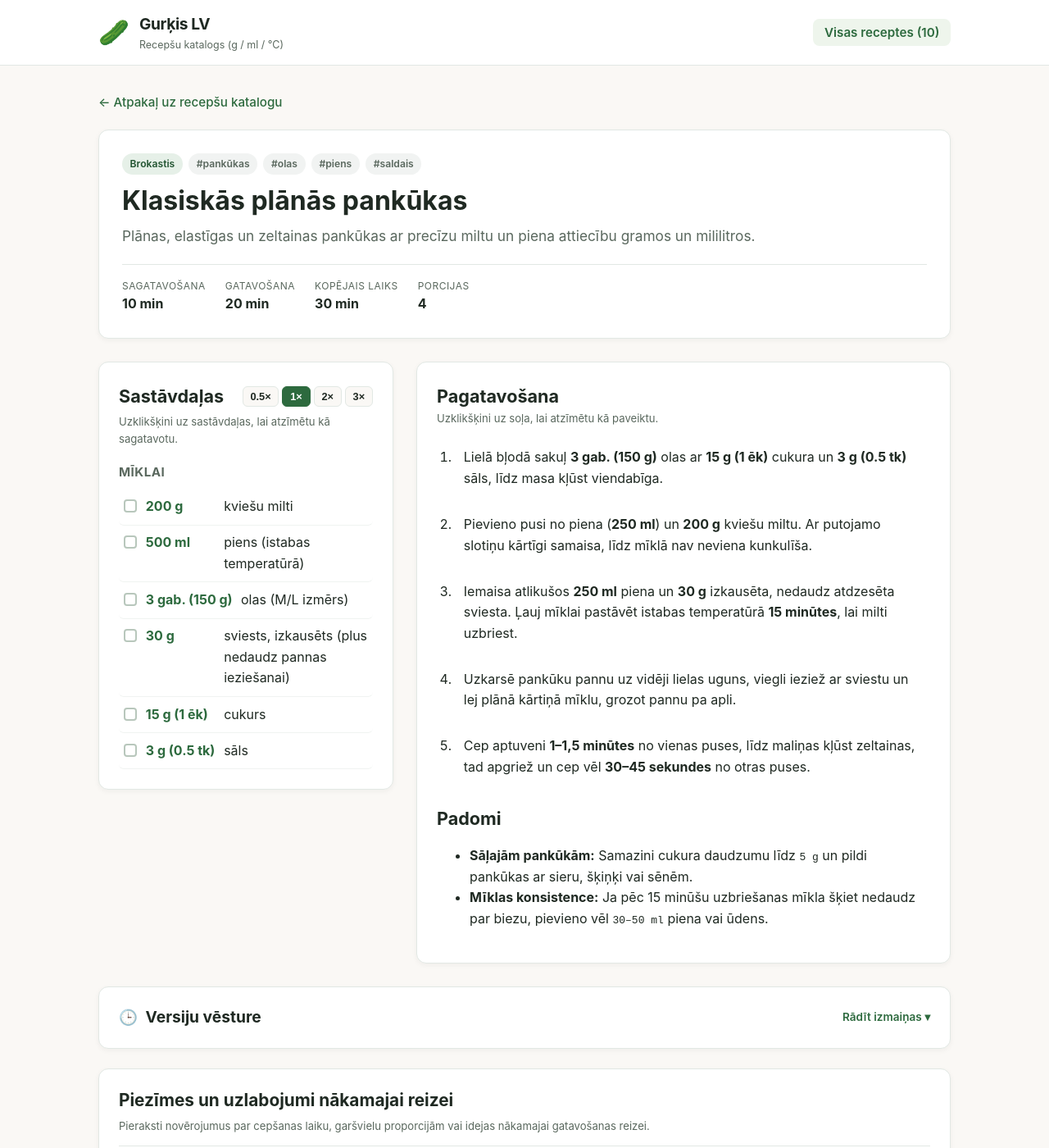
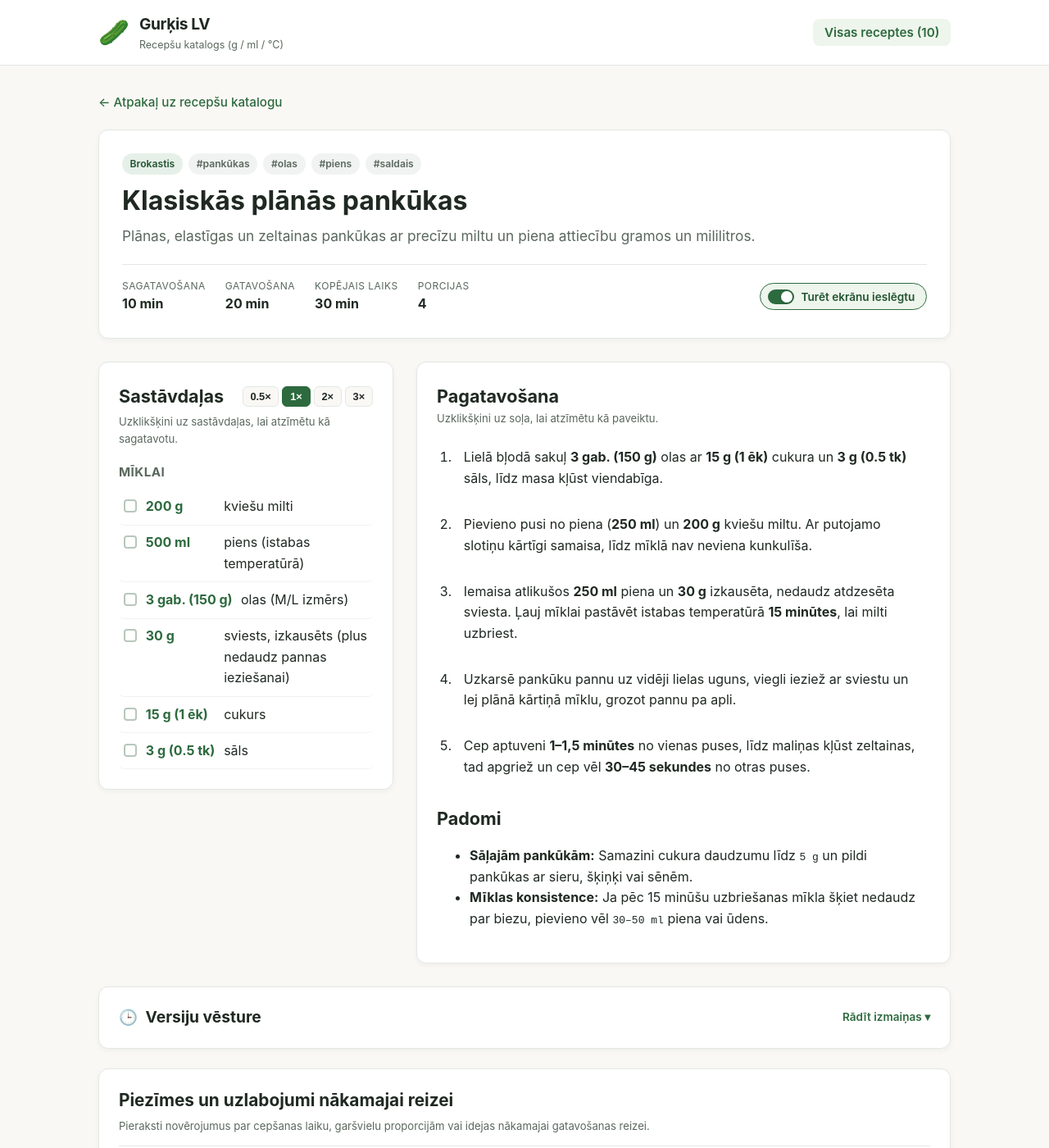
Before and after one commit to HermanisV/gurkis.lv, a Jekyll site: the page built from _recipes/klasiskas-pankukas.md, in a window 1280 px wide and 1400 px high. Shown: the whole window at 82% size. Built offline with Jekyll 4.4.1, drawn with Linux system fonts in a browser that asks for light colours; comment, search, counter and statistics services are not loaded.

Commit message:
feat: add Screen Wake Lock toggle button on recipe pages

```diff
--- a/_layouts/recipe.html
+++ b/_layouts/recipe.html
@@ -58,6 +58,12 @@ layout: default
         </span>
       </div>
       {% endif %}
+      <div class="meta-item meta-item-wakelock" id="wake-lock-container">
+        <button type="button" id="wake-lock-toggle" class="wake-lock-btn" role="switch" aria-checked="false" title="Neļaut ekrānam automātiski izslēgties gatavošanas laikā">
+          <span class="wake-lock-switch" aria-hidden="true"></span>
+          <span class="wake-lock-label">Turēt ekrānu ieslēgtu</span>
+        </button>
+      </div>
     </div>
   </header>
 
--- a/assets/css/style.css
+++ b/assets/css/style.css
@@ -363,6 +363,7 @@ body {
 .recipe-meta-bar {
   display: flex;
   flex-wrap: wrap;
+  align-items: center;
   gap: 1.5rem;
   padding-top: 1rem;
   border-top: 1px solid var(--border-color);
@@ -371,6 +372,75 @@ body {
 .meta-item {
   display: flex;
   flex-direction: column;
+}
+
+.meta-item-wakelock {
+  margin-left: auto;
+}
+
+@media (max-width: 600px) {
+  .meta-item-wakelock {
+    margin-left: 0;
+    width: 100%;
+  }
+}
+
+.wake-lock-btn {
+  display: inline-flex;
+  align-items: center;
+  gap: 0.55rem;
+  font-family: inherit;
+  font-size: 0.85rem;
+  font-weight: 600;
+  color: var(--text-main);
+  background-color: var(--bg-page);
+  border: 1px solid var(--border-color);
+  padding: 0.4rem 0.85rem 0.4rem 0.55rem;
+  border-radius: 999px;
+  cursor: pointer;
+  user-select: none;
+  transition: all 0.15s ease;
+}
+
+.wake-lock-btn:hover {
+  border-color: var(--brand-primary);
+}
+
+.wake-lock-btn.active {
+  background-color: var(--bg-accent-subtle);
+  border-color: var(--brand-primary);
+  color: var(--badge-text);
+}
+
+.wake-lock-switch {
+  width: 32px;
+  height: 18px;
+  border-radius: 999px;
+  background-color: #cbd5ce;
+  position: relative;
+  flex-shrink: 0;
+  transition: background-color 0.2s ease;
+}
+
+.wake-lock-switch::after {
+  content: "";
+  position: absolute;
+  top: 2px;
+  left: 2px;
+  width: 14px;
+  height: 14px;
+  border-radius: 50%;
+  background-color: #fff;
+  box-shadow: 0 1px 2px rgba(0, 0, 0, 0.2);
+  transition: transform 0.2s ease;
+}
+
+.wake-lock-btn.active .wake-lock-switch {
+  background-color: var(--brand-primary);
+}
+
+.wake-lock-btn.active .wake-lock-switch::after {
+  transform: translateX(14px);
 }
 
 .meta-label {
--- a/assets/js/search.js
+++ b/assets/js/search.js
@@ -203,6 +203,97 @@
     }
 
     bindInteractiveRecipeElements();
+
+    // Screen Wake Lock Toggle ("Turēt ekrānu ieslēgtu")
+    const wakeLockContainer = document.getElementById("wake-lock-container");
+    const wakeLockBtn = document.getElementById("wake-lock-toggle");
+
+    if (wakeLockContainer && wakeLockBtn) {
+      if (!("wakeLock" in navigator)) {
+        wakeLockContainer.hidden = true;
+      } else {
+        let wakeLockSentinel = null;
+        let wakeLockDesired = true;
+        try {
+          if (localStorage.getItem("gurkis_wake_lock") === "0") {
+            wakeLockDesired = false;
+          }
+        } catch (_e) {
+          // Ignore localStorage errors
+        }
+
+        function updateWakeLockUI(isActive) {
+          wakeLockBtn.classList.toggle("active", Boolean(isActive));
+          wakeLockBtn.setAttribute("aria-checked", isActive ? "true" : "false");
+        }
+
+        async function acquireWakeLock() {
+          if (!wakeLockDesired || document.visibilityState !== "visible") return;
+          if (wakeLockSentinel && !wakeLockSentinel.released) {
+            updateWakeLockUI(true);
+            return;
+          }
+          try {
+            wakeLockSentinel = await navigator.wakeLock.request("screen");
+            updateWakeLockUI(true);
+            wakeLockSentinel.addEventListener("release", () => {
+              if (!wakeLockDesired) {
+                updateWakeLockUI(false);
+              }
+            });
+          } catch (_err) {
+            updateWakeLockUI(false);
+          }
+        }
+
+        async function releaseWakeLock() {
+          if (wakeLockSentinel) {
+            try {
+              await wakeLockSentinel.release();
+            } catch (_err) {
+              // Ignore release errors
+            }
+            wakeLockSentinel = null;
+          }
+          updateWakeLockUI(false);
+        }
+
+        wakeLockBtn.addEventListener("click", () => {
+          const isCurrentlyActive = wakeLockBtn.classList.contains("active");
+          wakeLockDesired = !isCurrentlyActive;
+          try {
+            localStorage.setItem("gurkis_wake_lock", wakeLockDesired ? "1" : "0");
+          } catch (_e) {
+            // Ignore localStorage errors
+          }
+
+          if (wakeLockDesired) {
+            acquireWakeLock();
+          } else {
+            releaseWakeLock();
+          }
+        });
+
+        document.addEventListener("visibilitychange", () => {
+          if (document.visibilityState === "visible" && wakeLockDesired) {
+            acquireWakeLock();
+          }
+        });
+
+        // Attempt to acquire immediately if enabled by default, and retry on first tap if browser requires gesture
+        if (wakeLockDesired) {
+          acquireWakeLock();
+          const onFirstInteraction = (e) => {
+            if (wakeLockBtn.contains(e.target)) return;
+            if (wakeLockDesired && (!wakeLockSentinel || wakeLockSentinel.released)) {
+              acquireWakeLock();
+            }
+          };
+          document.addEventListener("click", onFirstInteraction, { once: true, passive: true });
+          document.addEventListener("touchstart", onFirstInteraction, { once: true, passive: true });
+        }
+      }
+    }
 
     function formatScaledNumber(num) {
       const rounded = Math.round(num * 10) / 10;
```
Also changed, not shown: .agents/skills/maintain-site/SKILL.md.
